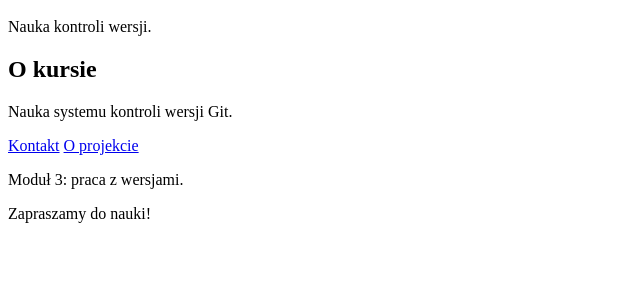
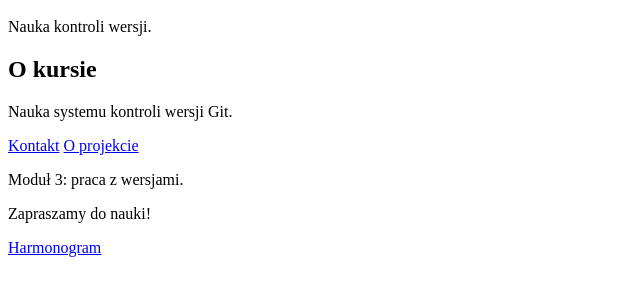
Before and after one commit to Adam21241/kurs-git, a plain HTML site: page index.html in a window 1280 px wide. Shown: the part 48-344 px from the top of the page, without its empty margins (0-640 px from the left). Drawn offline with Linux system fonts and the light colour scheme.

Commit message:
Dodanie odnośnika do harmonogramu

```diff
--- a/index.html
+++ b/index.html
@@ -6,3 +6,4 @@
 <a href="about.html">O projekcie</a>
 <p>Moduł 3: praca z wersjami.</p>
 <p>Zapraszamy do nauki!</p>
+<a href="harmonogram.html">Harmonogram</a>
```
